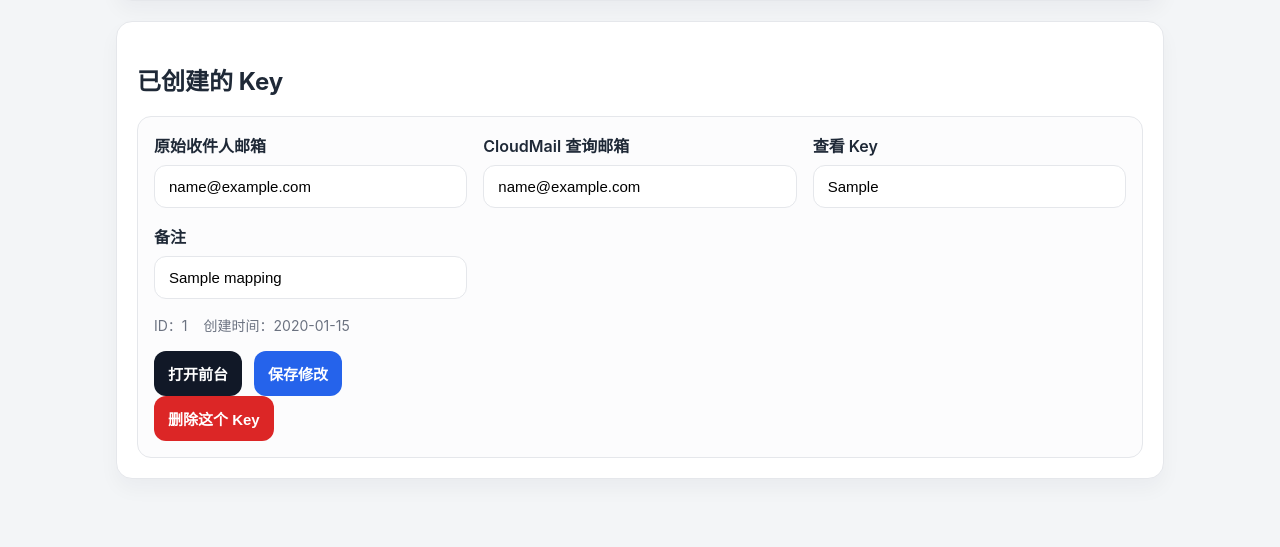
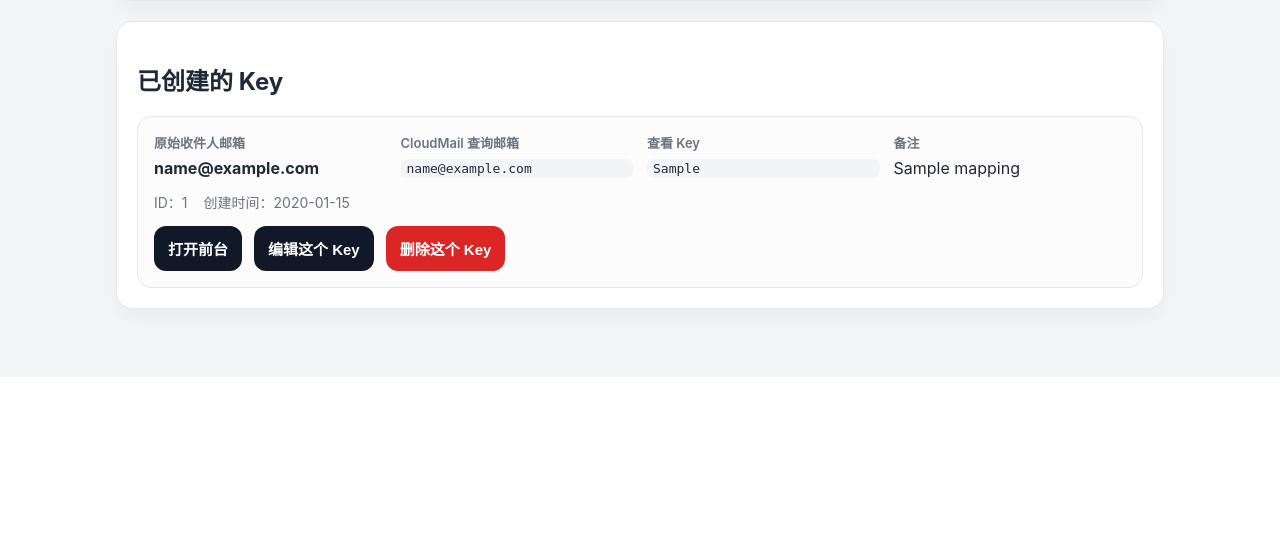
Before and after one commit to moeacgx/cloudmail-key-panel, a FastAPI app: page /admin in a window 1280 px wide. Shown: the part 1326-1873 px from the top of the page. After the commit the page ends 1658 px from the top, so only its background shows below. Run offline with FastAPI, Linux system fonts and the light colour scheme; the visitor is signed in with stand-in values (Sample User, id 1); tables that the repository leaves empty hold one stand-in row (values such as "Sample post").

Commit message:
Switch key editing to compact modal UI

```diff
--- a/app/static/styles.css
+++ b/app/static/styles.css
@@ -217,6 +217,28 @@ button,
   background: #fcfcfd;
 }
 
+.compact-mapping-card {
+  display: grid;
+  gap: 14px;
+}
+
+.mapping-summary-grid {
+  display: grid;
+  gap: 14px;
+  grid-template-columns: repeat(auto-fit, minmax(180px, 1fr));
+}
+
+.mapping-field {
+  display: grid;
+  gap: 6px;
+}
+
+.mapping-field-label {
+  font-size: 13px;
+  color: var(--muted);
+  font-weight: 600;
+}
+
 .mapping-grid {
   display: grid;
   gap: 16px;
@@ -236,6 +258,39 @@ button,
   gap: 12px;
   flex-wrap: wrap;
   align-items: center;
+}
+
+.inline-form {
+  margin: 0;
+}
+
+.mapping-dialog {
+  width: min(760px, calc(100vw - 32px));
+  border: none;
+  border-radius: 20px;
+  padding: 20px;
+  box-shadow: 0 24px 60px rgba(15, 23, 42, 0.24);
+}
+
+.mapping-dialog::backdrop {
+  background: rgba(15, 23, 42, 0.45);
+}
+
+.dialog-header {
+  display: flex;
+  justify-content: space-between;
+  gap: 16px;
+  align-items: flex-start;
+  margin-bottom: 18px;
+}
+
+.dialog-header h3 {
+  margin: 0 0 8px;
+}
+
+.dialog-header p {
+  margin: 0;
+  color: var(--muted);
 }
 
 .danger {
--- a/app/templates/admin_dashboard.html
+++ b/app/templates/admin_dashboard.html
@@ -74,25 +74,24 @@
   {% if mappings %}
     <div class="mapping-list">
       {% for item in mappings %}
-        <article class="mapping-card">
-          <form method="post" action="/admin/keys/{{ item.id }}/update" class="stack-form">
-            <div class="mapping-grid">
-              <label>
-                <span>原始收件人邮箱</span>
-                <input type="email" name="recipient_email" value="{{ item.recipient_email }}" required>
-              </label>
-              <label>
-                <span>CloudMail 查询邮箱</span>
-                <input type="email" name="query_email" value="{{ item.query_email }}" placeholder="留空则优先使用后台默认查询邮箱，没有默认值时等于原始收件人邮箱">
-              </label>
-              <label>
-                <span>查看 Key</span>
-                <input type="text" name="access_key" value="{{ item.access_key }}" required>
-              </label>
-              <label>
-                <span>备注</span>
-                <input type="text" name="label" value="{{ item.label }}" placeholder="例如订单号 / 商品名">
-              </label>
+        <article class="mapping-card compact-mapping-card">
+          <div class="mapping-summary-grid">
+            <div class="mapping-field">
+              <span class="mapping-field-label">原始收件人邮箱</span>
+              <strong>{{ item.recipient_email }}</strong>
+            </div>
+            <div class="mapping-field">
+              <span class="mapping-field-label">CloudMail 查询邮箱</span>
+              <code>{{ item.query_email }}</code>
+            </div>
+            <div class="mapping-field">
+              <span class="mapping-field-label">查看 Key</span>
+              <code>{{ item.access_key }}</code>
+            </div>
+            <div class="mapping-field">
+              <span class="mapping-field-label">备注</span>
+              <span>{{ item.label or '—' }}</span>
+            </div>
           </div>
           <div class="mapping-meta">
             <span>ID：{{ item.id }}</span>
@@ -100,15 +99,85 @@
           </div>
           <div class="action-row">
             <a class="button secondary" href="/mailbox/{{ item.access_key }}" target="_blank">打开前台</a>
-              <button type="submit">保存修改</button>
-            </div>
-          </form>
-          <form method="post" action="/admin/keys/{{ item.id }}/delete">
+            <button
+              type="button"
+              class="secondary"
+              data-edit-key-trigger
+              data-id="{{ item.id }}"
+              data-recipient-email="{{ item.recipient_email }}"
+              data-query-email="{{ item.query_email }}"
+              data-access-key="{{ item.access_key }}"
+              data-label="{{ item.label }}"
+            >编辑这个 Key</button>
+            <form method="post" action="/admin/keys/{{ item.id }}/delete" class="inline-form">
               <button type="submit" class="danger">删除这个 Key</button>
             </form>
+          </div>
         </article>
       {% endfor %}
     </div>
+
+    <dialog id="mapping-edit-dialog" class="mapping-dialog">
+      <div class="dialog-header">
+        <div>
+          <h3>编辑 Key</h3>
+          <p>这里只在点击编辑时弹出，不会把所有 Key 的内容都展开占满页面。</p>
+        </div>
+        <button type="button" class="secondary" data-close-dialog>关闭</button>
+      </div>
+      <form id="mapping-edit-form" method="post" class="stack-form">
+        <div class="mapping-grid">
+          <label>
+            <span>原始收件人邮箱</span>
+            <input id="edit-recipient-email" type="email" name="recipient_email" required>
+          </label>
+          <label>
+            <span>CloudMail 查询邮箱</span>
+            <input id="edit-query-email" type="email" name="query_email" placeholder="留空则优先使用后台默认查询邮箱，没有默认值时等于原始收件人邮箱">
+          </label>
+          <label>
+            <span>查看 Key</span>
+            <input id="edit-access-key" type="text" name="access_key" required>
+          </label>
+          <label>
+            <span>备注</span>
+            <input id="edit-label" type="text" name="label" placeholder="例如订单号 / 商品名">
+          </label>
+        </div>
+        <div class="action-row">
+          <button type="submit">保存修改</button>
+          <button type="button" class="secondary" data-close-dialog>取消</button>
+        </div>
+      </form>
+    </dialog>
+
+    <script>
+      (() => {
+        const dialog = document.getElementById('mapping-edit-dialog');
+        const form = document.getElementById('mapping-edit-form');
+        if (!dialog || !form) return;
+
+        const recipientInput = document.getElementById('edit-recipient-email');
+        const queryInput = document.getElementById('edit-query-email');
+        const keyInput = document.getElementById('edit-access-key');
+        const labelInput = document.getElementById('edit-label');
+
+        document.querySelectorAll('[data-edit-key-trigger]').forEach((button) => {
+          button.addEventListener('click', () => {
+            form.action = `/admin/keys/${button.dataset.id}/update`;
+            recipientInput.value = button.dataset.recipientEmail || '';
+            queryInput.value = button.dataset.queryEmail || '';
+            keyInput.value = button.dataset.accessKey || '';
+            labelInput.value = button.dataset.label || '';
+            dialog.showModal();
+          });
+        });
+
+        dialog.querySelectorAll('[data-close-dialog]').forEach((button) => {
+          button.addEventListener('click', () => dialog.close());
+        });
+      })();
+    </script>
   {% else %}
     <div class="alert">暂时还没有 Key。</div>
   {% endif %}
```
Also changed, not shown: tests/test_app.py (+4 -0 lines). Lines whose indentation alone changed are shown as unchanged.
